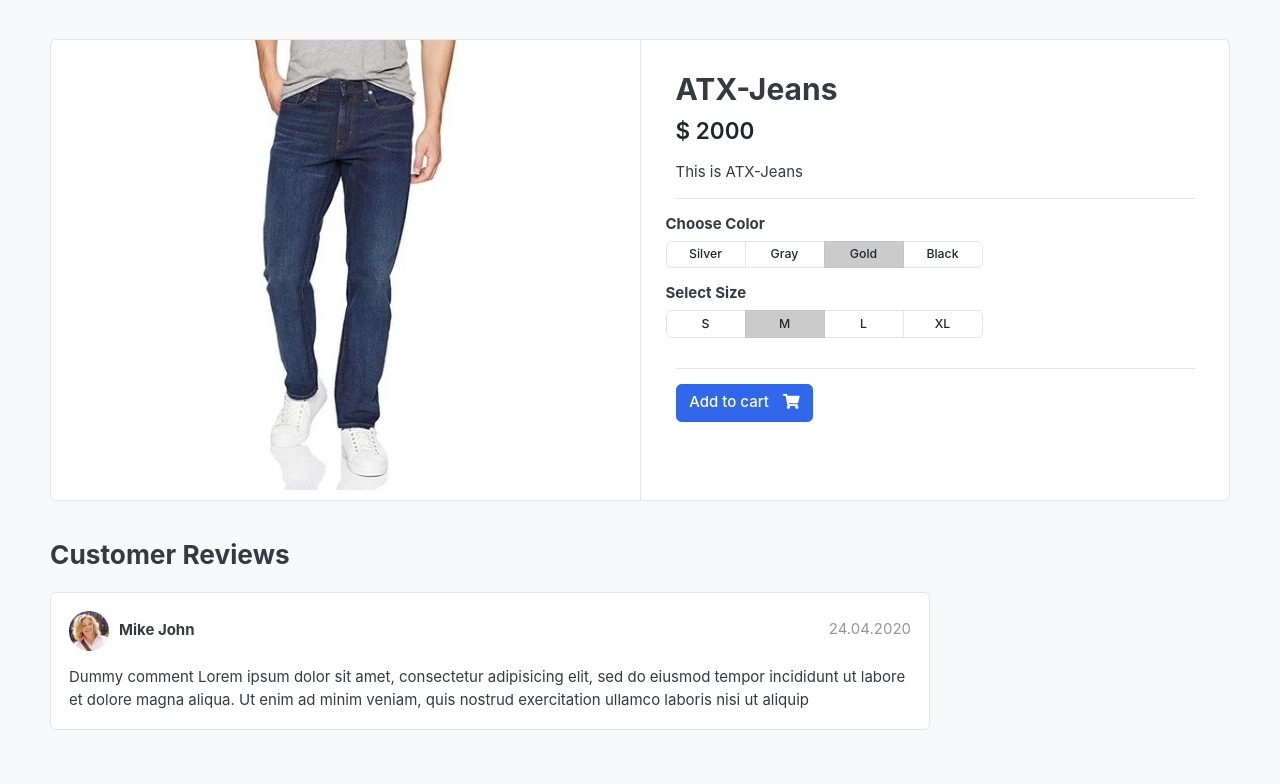
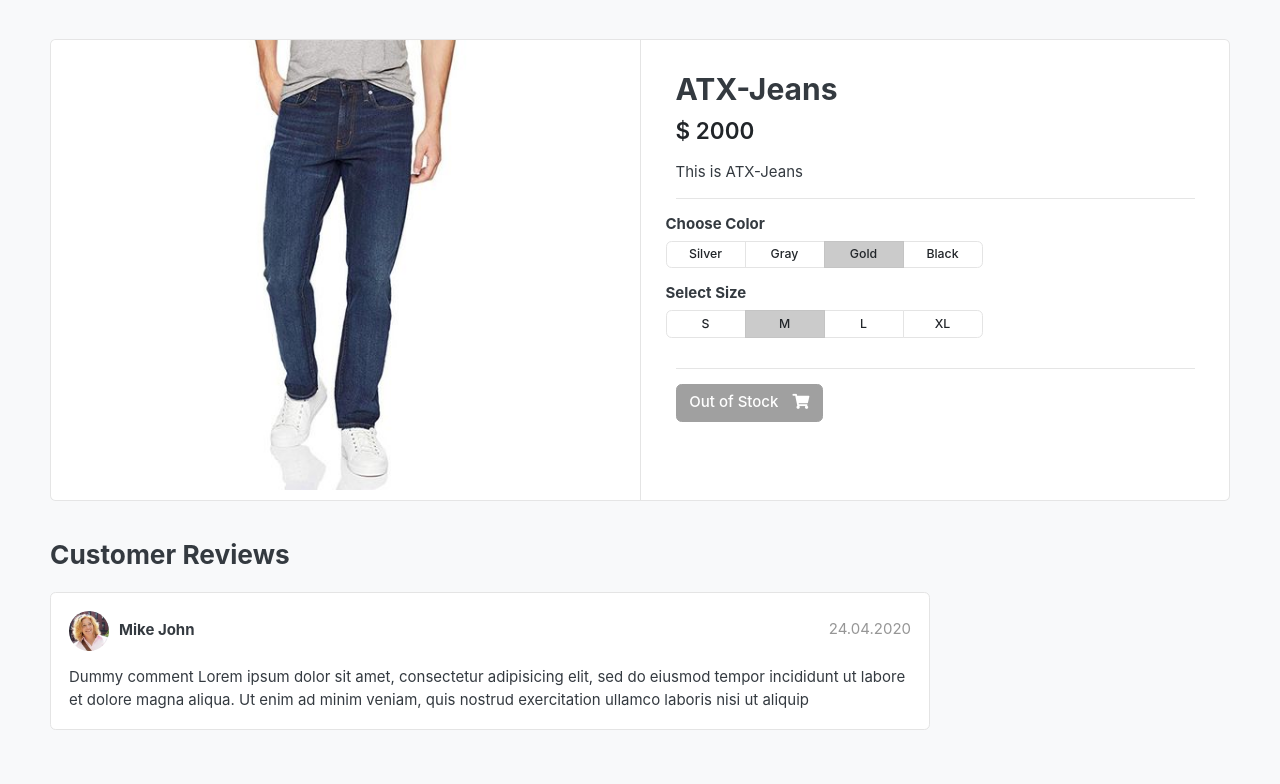
Before and after one commit to 2kdietga/DjangoProject, a Django app: page /store/jeans/atx-jeans/ in a window 1280 px wide. Shown: the part 119-903 px from the top of the page. Run offline with Django 5.2, Linux system fonts and the light colour scheme; data comes from the database, SQL or seed files in the repository; both versions use the stored data as it was after the commit; some libraries are stand-ins or nearby versions; some web fonts are replaced.

Commit message:
thêm out stock khi stock<=0

```diff
--- a/templates/store/product_detail.html
+++ b/templates/store/product_detail.html
@@ -72,10 +72,17 @@
             </div>
             <!-- row.// -->
             <hr />
+            {% if single_product.stock > 0 %}
             <a href="./product-detail.html" class="btn btn-primary">
               <span class="text">Add to cart</span>
               <i class="fas fa-shopping-cart"></i>
             </a>
+            {% else %}
+            <a href="" class="btn btn-secondary disabled">
+              <span class="text">Out of Stock</span>
+              <i class="fas fa-shopping-cart"></i>
+            </a>
+            {% endif %}
           </article>
           <!-- product-info-aside .// -->
         </main>
```
Also changed, not shown: db.sqlite3.
